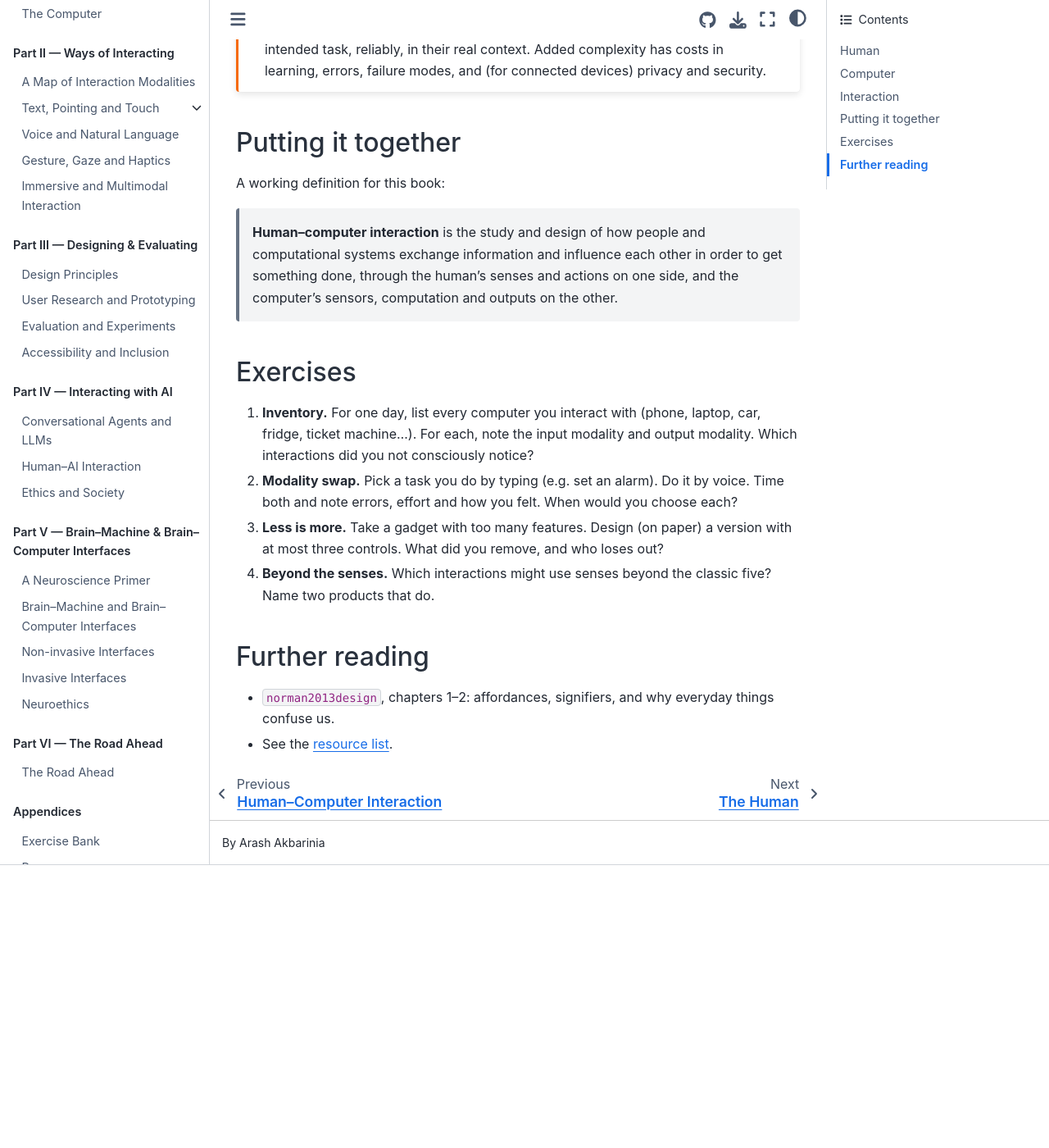
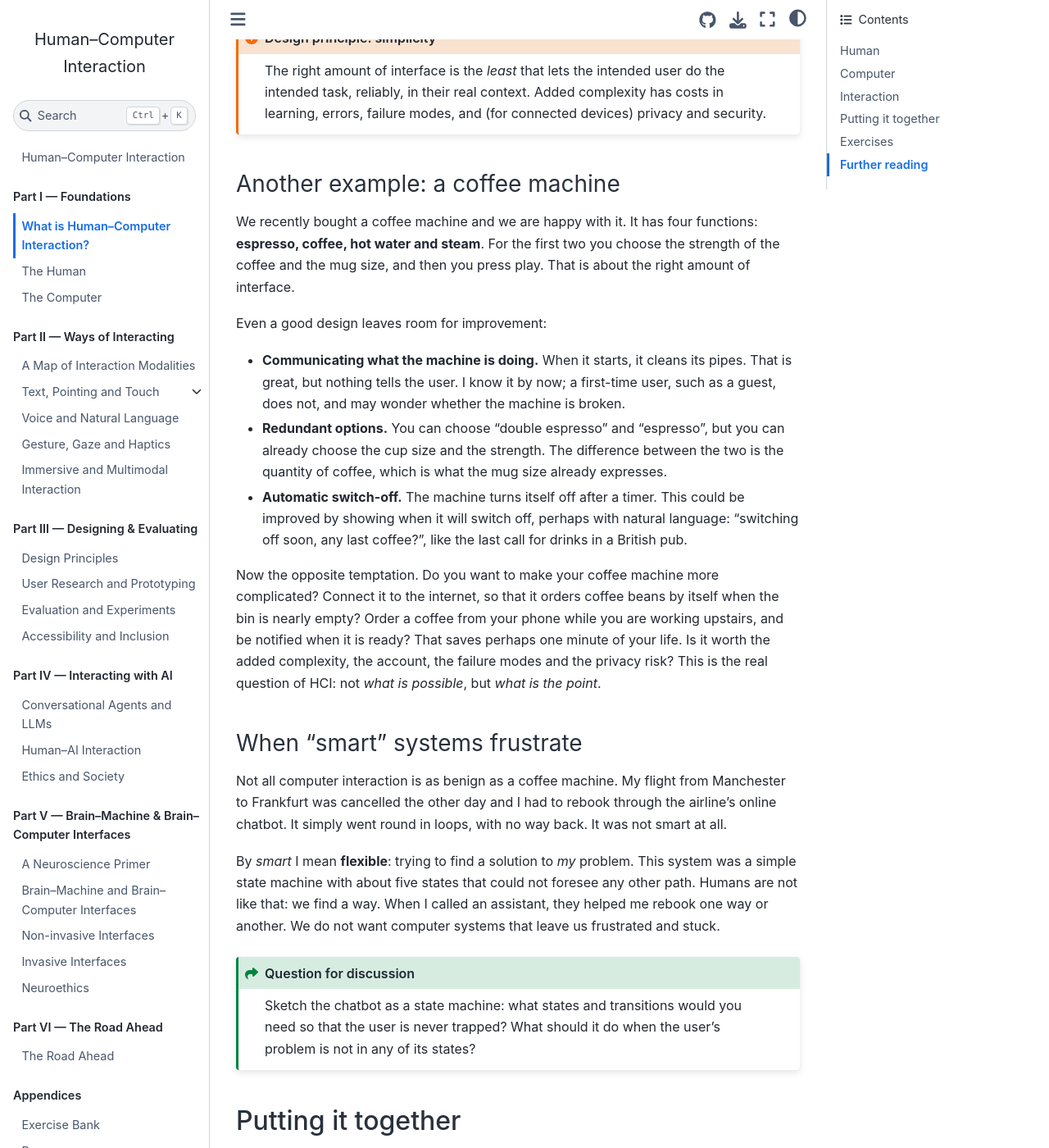
Before and after one commit to ArashAkbarinia/hci-jupyterbook, a Jupyter Book: the page built from book/foundations/what-is-hci.md, in a window 1280 px wide and 1400 px high, scrolled down 3566 px. Shown: the whole window at 82% size. Built offline with Jupyter Book 1.0.4 settings and Sphinx 7.4.7 and the Sphinx Book theme 1.1.4, drawn with Linux system fonts in a browser that asks for light colours; pages that are not in the unit, such as notebooks, are missing from menus; cross-references to code outside the pages are shown as plain code; before the commit the page ends 4621 px from its top, so only the background shows below that; some of the changed text lies outside the part shown.

Commit message:
Chapter 1: extra senses, sensor asymmetry, coffee machine and chatbot examples
Co-Authored-By: Claude Sonnet 5.5 <noreply@anthropic.com>
Claude-Session: https://claude.ai/code/session_01UDSHvBagdVhWxcRn6sBgEa

````diff
--- a/book/foundations/what-is-hci.md
+++ b/book/foundations/what-is-hci.md
@@ -23,14 +23,17 @@ through one of them. Anything outside what we can see, hear or otherwise sense,
 ultrasound, is not perceived in the first place, so we cannot interact with it directly. A sensor can
 translate it into something we *can* perceive, but then the translation is the interface.
 
-```{admonition} Co-author note
-:class: tip
-The "five senses" list is a useful starting point, but HCI needs a richer one. We also sense
-**temperature, pain, body position and movement (proprioception), balance (vestibular sense)** and internal
-states. Proprioception is why you can type without looking at your hand, and the vestibular sense is why
-VR can make people feel sick. **TODO:** decide whether to keep "five" as the hook and then expand it in
-[The Human](the-human.md), or to introduce the fuller list here.
-```
+Strictly, the list is longer. We also sense **temperature, pain, body position and movement
+(proprioception)** and **balance (the vestibular sense)**. These matter, but for interaction with computers
+the first five are the most important, and above all **sight and hearing**: so far, these are the two
+channels through which computers communicate with us almost entirely. The extended list is picked up again
+in [The Human](the-human.md).
+
+The computer side is just as uneven. Computers have mature sensors for sight (cameras) and hearing
+(microphones). For touch there has been some development, driven by robotics (pressure and tactile sensors)
+and by vibration sensors, but it is still quite limited. For **smell and taste** there are no good
+computational sensors at all in comparison. This asymmetry is one reason interfaces are overwhelmingly
+visual and auditory.
 
 Humans are also not only receivers. We **act**: we speak, type, point, gesture, look, and (in the
 research settings of Part V) generate brain signals. HCI is concerned with both directions, *input* and
@@ -118,6 +121,47 @@ in their real context. Added complexity has costs in learning, errors, failure m
 devices) privacy and security.
 ```
 
+### Another example: a coffee machine
+
+We recently bought a coffee machine and we are happy with it. It has four functions: **espresso, coffee,
+hot water and steam**. For the first two you choose the strength of the coffee and the mug size, and then
+you press play. That is about the right amount of interface.
+
+Even a good design leaves room for improvement:
+
+- **Communicating what the machine is doing.** When it starts, it cleans its pipes. That is great, but
+  nothing tells the user. I know it by now; a first-time user, such as a guest, does not, and may wonder
+  whether the machine is broken.
+- **Redundant options.** You can choose "double espresso" and "espresso", but you can already choose the cup
+  size and the strength. The difference between the two is the quantity of coffee, which is what the mug
+  size already expresses.
+- **Automatic switch-off.** The machine turns itself off after a timer. This could be improved by showing
+  when it will switch off, perhaps with natural language: "switching off soon, any last coffee?", like the
+  last call for drinks in a British pub.
+
+Now the opposite temptation. Do you want to make your coffee machine more complicated? Connect it to the
+internet, so that it orders coffee beans by itself when the bin is nearly empty? Order a coffee from your
+phone while you are working upstairs, and be notified when it is ready? That saves perhaps one minute of
+your life. Is it worth the added complexity, the account, the failure modes and the privacy risk? This is
+the real question of HCI: not *what is possible*, but *what is the point*.
+
+### When "smart" systems frustrate
+
+Not all computer interaction is as benign as a coffee machine. My flight from Manchester to Frankfurt was
+cancelled the other day and I had to rebook through the airline's online chatbot. It simply went round in
+loops, with no way back. It was not smart at all.
+
+By *smart* I mean **flexible**: trying to find a solution to *my* problem. This system was a simple state
+machine with about five states that could not foresee any other path. Humans are not like that: we find a
+way. When I called an assistant, they helped me rebook one way or another. We do not want computer systems
+that leave us frustrated and stuck.
+
+```{admonition} Question for discussion
+:class: seealso
+Sketch the chatbot as a state machine: what states and transitions would you need so that the user is
+never trapped? What should it do when the user's problem is not in any of its states?
+```
+
 ## Putting it together
 
 A working definition for this book:
@@ -137,6 +181,9 @@ A working definition for this book:
    controls. What did you remove, and who loses out?
 4. **Beyond the senses.** Which interactions might use senses beyond the classic five? Name two products
    that do.
+5. **Improve a machine.** Pick an appliance at home (coffee machine, washing machine, microwave). List
+   what it fails to communicate to a first-time user, and which of its options are redundant.
+6. **Escape the loop.** Find an automated phone or chat system that trapped you. Which path was missing?
 
 ## Further reading
 
````
